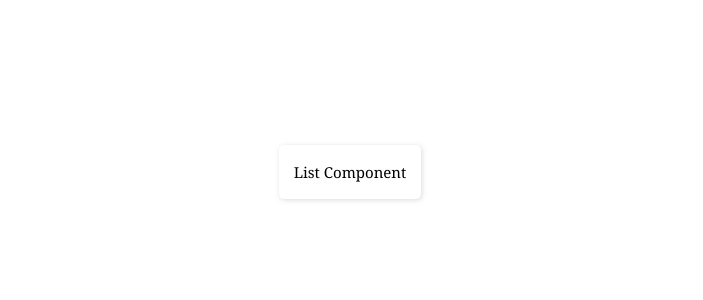
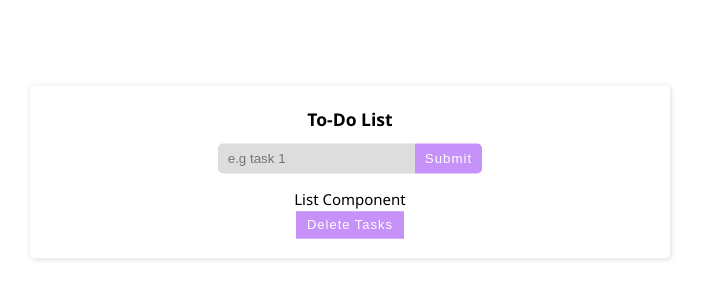
Before and after one commit to ibktommy/To-Do-List---React-App, a React (Create React App) app: page / in a window 1280 px wide. Shown: the part 228-528 px from the top of the page, without its empty margins (290-993 px from the left). Built offline with nearby package versions, Linux system fonts and the light colour scheme.

Commit message:
Structuring and styling the main contents, creating handleSubmit function to pass to the form

```diff
--- a/src/App.js
+++ b/src/App.js
@@ -10,11 +10,35 @@ function App() {
   const [editID, setEditID] = useState(null)
   const [alert, setAlert] = useState({ show: false, msg: '', type: '' })
 
+  // Function to Handle Form Submit
+  const handleSubmit = (e) => {
+    e.preventDefault()
+  }
+
   return (
     <>
       <main className="container">
+        <form className="list-form" onSubmit={handleSubmit}>
+          {alert.show && <Alert />}
+          <h3>To-Do List</h3>
+          <div className="form-control">
+            <input
+              type="text"
+              className='task-input'
+              placeholder='e.g task 1'
+              value={name}
+              onChange={(e) => setName(e.target.value)}
+            />
+
+            <button className="submit-btn">
+              {isEditing ? 'edit' : 'submit'}
+            </button>
+          </div>
+        </form>
+
         <div className="list-container">
           <List />
+          <button className="clear-btn">Delete Tasks</button>
         </div>
       </main>
     </>
--- a/src/components/Alert.jsx
+++ b/src/components/Alert.jsx
@@ -1,7 +1,7 @@
 import React from "react";
 
 const Alert = () => {
-	return <div>Alert</div>;
+	return <div>Alert Component</div>;
 };
 
 export default Alert;
--- a/src/index.css
+++ b/src/index.css
@@ -6,21 +6,75 @@
 
 html {
   font-size: 62.5%;
-  font-family: Georgia, 'Times New Roman', Times, serif;
+  font-family: 'Segoe UI', Tahoma, Geneva, Verdana, sans-serif;
 }
 
 body {
   position: relative;
+  width: 100vw;
   min-height: 100vh;
-  display: flex;
-  justify-content: center;
-  align-items: center;
   line-height: 1.6;
   font-size: 1.5rem;
+
 }
 
 .container {
+  position: absolute;
+  top: 50%;
+  left: 50%;
+  transform: translate(-50%, -50%);
+  min-width: 50%;
   box-shadow: .1rem .1rem .5rem rgba(185, 184, 184, 0.5), -.1rem .1rem .5rem rgba(255, 255, 255, .5);
-  padding: 1.5rem;
+  padding: 2rem;
   border-radius: .5rem;
+  display: flex;
+  flex-direction: column;
+  gap: 1.4rem;
+  align-items: center;
+  text-align: center;
 }
+
+.list-form {
+  display: flex;
+  flex-direction: column;
+  gap: 1rem;
+}
+
+.form-control {
+  display: flex;
+  border-radius: .5rem;
+  /* border: .1rem solid #000; */
+}
+
+.form-control .task-input,
+.form-control button {
+  border: none;
+  height: 3rem;
+  padding: .5rem 1rem;
+  outline: none;
+}
+
+.form-control .task-input {
+  background: #ddd;
+  border-top-left-radius: .5rem;
+  border-bottom-left-radius: .5rem;
+}
+.form-control button {
+  border-top-right-radius: .5rem;
+  border-bottom-right-radius: .5rem;
+  background: rgb(198, 145, 248);
+  color: #fff;
+  text-transform: capitalize;
+  letter-spacing: .1rem;
+  cursor: pointer;
+}
+
+.clear-btn {
+  border: .1rem solid rgb(198, 145, 248);
+  background: rgb(198, 145, 248);
+  color: #fff;
+  font-size: 1.3rem;
+  padding: .5rem 1rem;
+  cursor: pointer;
+  letter-spacing: .1rem;
+}
```
